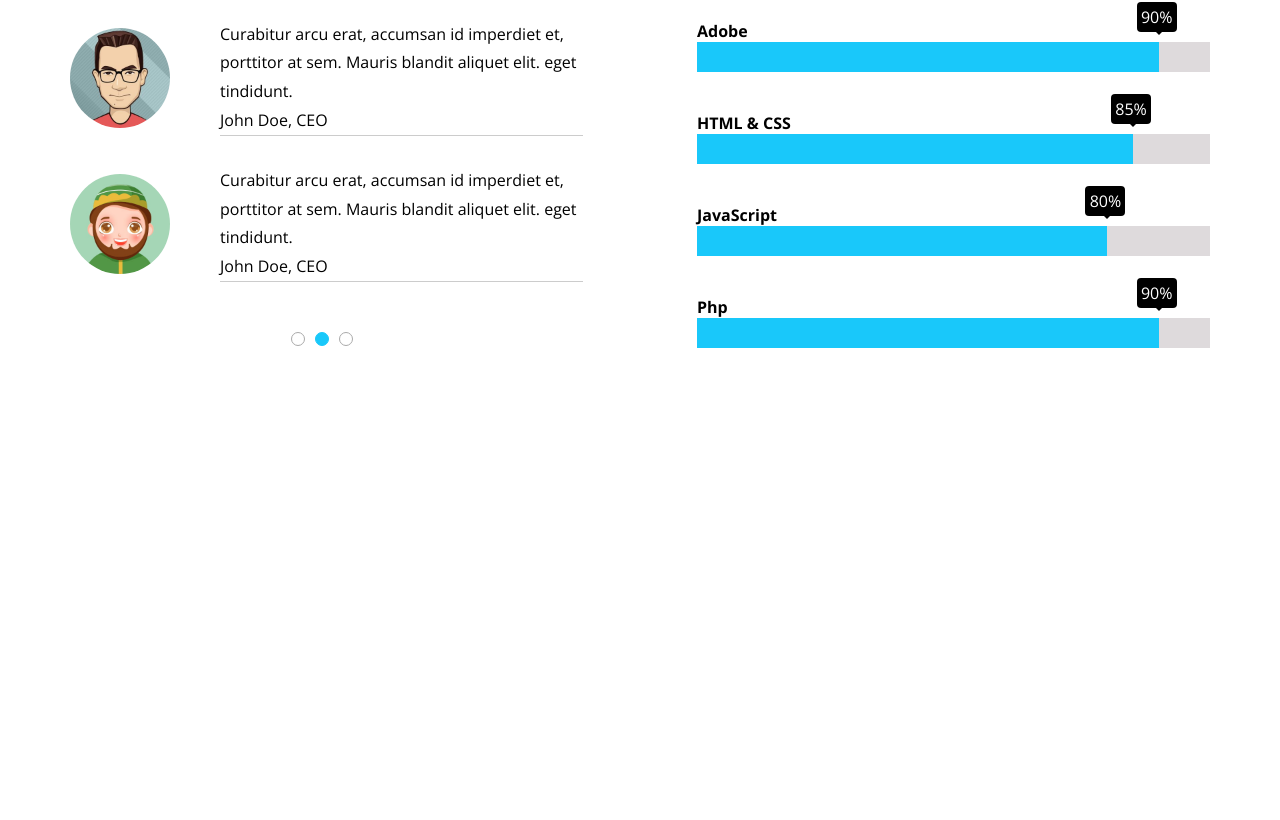
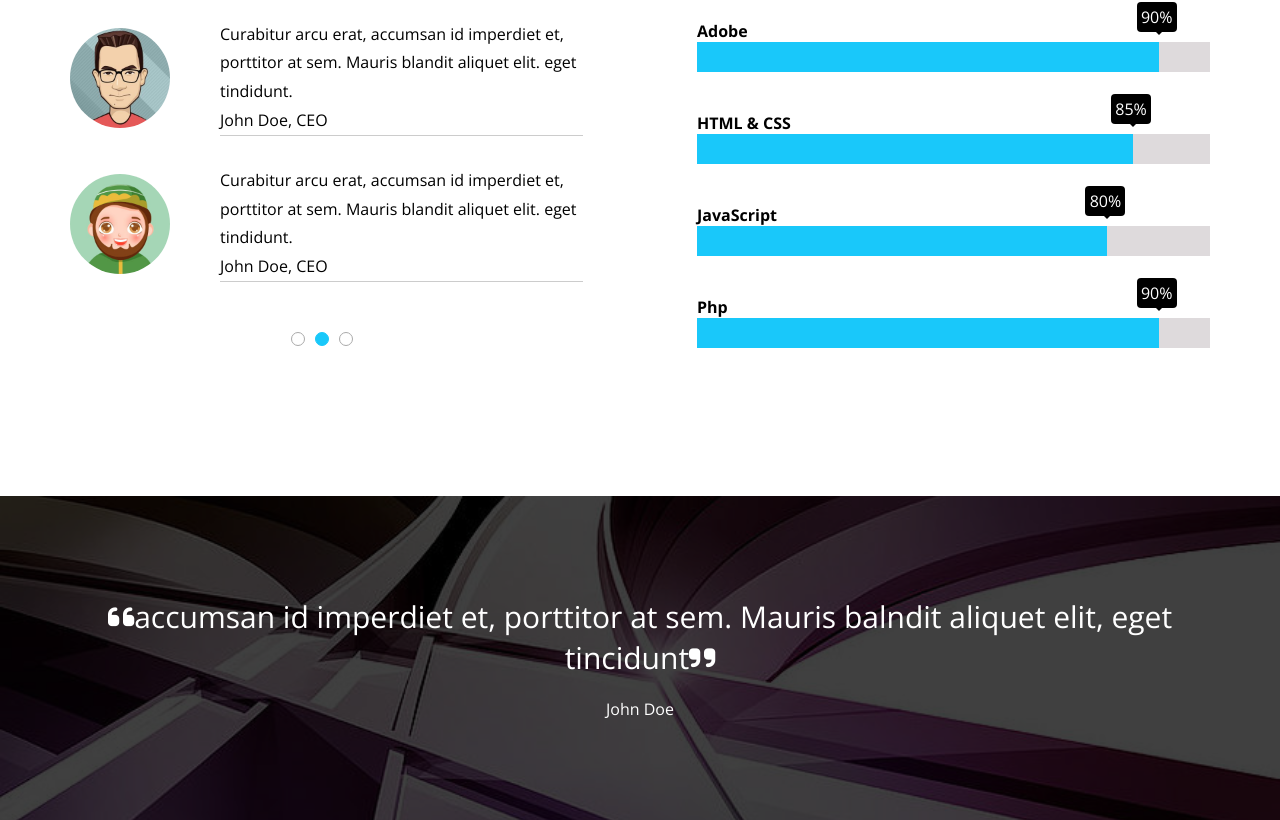
Before and after one commit to aehamdy/kasper-html-css-template, a plain HTML site: page index.html in a window 1280 px wide. Shown: the part 5401-6221 px from the top of the page. Before the commit the page ends 5897 px from the top, so only its background shows below. Drawn offline with nearby package versions, Linux system fonts and the light colour scheme.

Commit message:
Added quote section

```diff
--- a/index.html
+++ b/index.html
@@ -400,5 +400,15 @@
         </div>
       </div>
     </section>
+
+    <section class="section section-quote">
+      <div class="container section-quote__container">
+        <q class="section-quote__quote"
+          >accumsan id imperdiet et, porttitor at sem. Mauris balndit aliquet
+          elit, eget tincidunt</q
+        >
+        <span class="section-quote__name">John Doe</span>
+      </div>
+    </section>
   </body>
 </html>
--- a/styles/_section.scss
+++ b/styles/_section.scss
@@ -523,4 +523,41 @@
       }
     }
   }
+
+  &-quote {
+    @include section-padding;
+    background-image: url(../assets/quote.jpg);
+    background-size: cover;
+    position: relative;
+    text-align: center;
+    color: $color-white;
+
+    &::before {
+      content: "";
+      @include bg-overlay(rgb(0 0 0 / 75%));
+    }
+
+    &__container {
+      position: relative;
+    }
+
+    &__quote {
+      position: relative;
+      font-size: 3rem;
+      margin-bottom: 2rem;
+      display: block;
+
+      &::before {
+        content: "\f10d";
+        font-family: "Font Awesome 5 Free";
+        font-weight: 900;
+      }
+
+      &::after {
+        content: "\f10e";
+        font-family: "Font Awesome 5 Free";
+        font-weight: 900;
+      }
+    }
+  }
 }
```
Also changed, not shown: styles/style.css, 1 other file.
